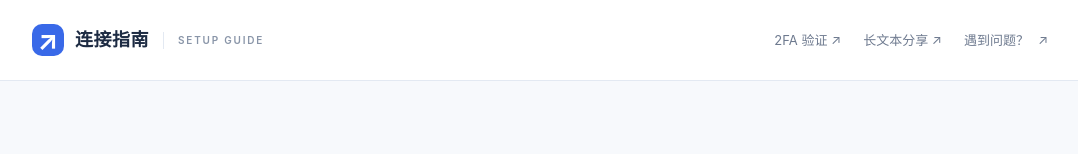
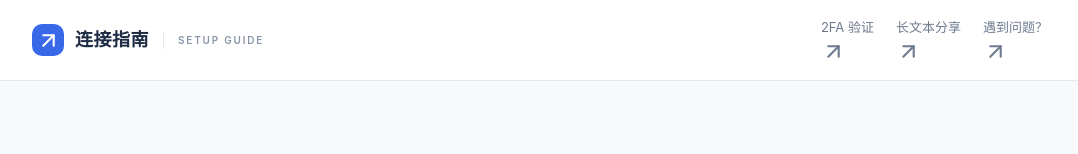
Before and after one commit to disda/vpn-install-guide, a Next.js app: page / in a window 1280 px wide. Shown: the top 154 px of the page, without its empty margins (100-1178 px from the left). Built offline with nearby package versions, Linux system fonts and the light colour scheme; no server answers.

Commit message:
style: 全量改用内联 SVG 图标，弃用字符图标

```diff
--- a/app/2fa/2fa.css
+++ b/app/2fa/2fa.css
@@ -441,15 +441,7 @@
   align-items: center;
   margin-top: 12px;
 }
-.tfa-search-row input {
-  flex: 1;
-  min-height: 36px;
-  border: 1px solid var(--line);
-  border-radius: 9px;
-  padding: 0 12px;
-  font-size: 13px;
-  min-width: 0;
-}
+
 .tfa-search-row .tfa-io-btn {
   margin-bottom: 0;
 }
@@ -524,3 +516,45 @@
 .tfa-recent-actions {
   gap: 2px;
 }
+
+/* SVG 图标对齐 */
+.tfa-tabs > button[role="tab"],
+.tfa-io-btn,
+.tfa-head-btn,
+.tfa-time {
+  display: inline-flex;
+  align-items: center;
+  gap: 5px;
+}
+.tfa-icon-btn svg,
+.tfa-action-icon svg {
+  display: block;
+}
+.tfa-search-wrap {
+  flex: 1;
+  position: relative;
+  display: flex;
+  min-width: 0;
+}
+.tfa-search-icon {
+  position: absolute;
+  left: 11px;
+  top: 50%;
+  transform: translateY(-50%);
+  color: var(--muted);
+  pointer-events: none;
+}
+.tfa-search-wrap input {
+  flex: 1;
+  min-height: 36px;
+  border: 1px solid var(--line);
+  border-radius: 9px;
+  padding: 0 12px 0 34px;
+  font-size: 13px;
+  min-width: 0;
+}
+.header-help {
+  display: inline-flex;
+  align-items: center;
+  gap: 4px;
+}
--- a/app/2fa/layout.tsx
+++ b/app/2fa/layout.tsx
@@ -1,5 +1,6 @@
 import type { Metadata } from "next";
 import Link from "next/link";
+import { IconArrowUpRight } from "@/components/icons";
 import "../text/text.css";
 import "./2fa.css";
 
@@ -21,12 +22,12 @@ export default function TwoFaLayout({
       <header className="site-header">
         <div className="header-inner">
           <Link className="brand" href="/">
-            <span className="brand-mark">↗</span>连接指南
+            <span className="brand-mark"><IconArrowUpRight size={19} /></span>连接指南
             <span className="brand-divider" />
             <span className="brand-caption">2FA TOOL</span>
           </Link>
           <Link className="header-help" href="/">
-            返回安装指南 ↗
+            返回安装指南 <IconArrowUpRight size={12} />
           </Link>
         </div>
       </header>
--- a/app/text/layout.tsx
+++ b/app/text/layout.tsx
@@ -1,5 +1,6 @@
 import type { Metadata } from "next";
 import Link from "next/link";
+import { IconArrowUpRight } from "@/components/icons";
 import "./text.css";
 
 export const metadata: Metadata = {
@@ -19,12 +20,12 @@ export default function TextLayout({
       <header className="site-header">
         <div className="header-inner">
           <Link className="brand" href="/">
-            <span className="brand-mark">↗</span>连接指南
+            <span className="brand-mark"><IconArrowUpRight size={19} /></span>连接指南
             <span className="brand-divider" />
             <span className="brand-caption">TEXT SHARE</span>
           </Link>
           <Link className="header-help" href="/">
-            返回安装指南 ↗
+            返回安装指南 <IconArrowUpRight size={12} />
           </Link>
         </div>
       </header>
--- a/components/guide-page.tsx
+++ b/components/guide-page.tsx
@@ -1,4 +1,5 @@
 "use client";
+import { IconArrowUpRight } from "@/components/icons";
 
 import { useState, type KeyboardEvent } from "react";
 import Link from "next/link";
@@ -116,19 +117,19 @@ export function GuidePage({
       <header className="site-header">
         <div className="header-inner">
           <Link className="brand" href="/" aria-label="连接指南首页">
-            <span className="brand-mark">↗</span>连接指南
+            <span className="brand-mark"><IconArrowUpRight size={19} /></span>连接指南
             <span className="brand-divider" />
             <span className="brand-caption">SETUP GUIDE</span>
           </Link>
           <div className="header-actions">
             <Link className="header-help" href="/2fa">
-              2FA 验证 ↗
+              2FA 验证 <IconArrowUpRight size={12} />
             </Link>
             <Link className="header-help" href="/text">
-              长文本分享 ↗
+              长文本分享 <IconArrowUpRight size={12} />
             </Link>
             <a className="header-help" href="#faq">
-              遇到问题？<span aria-hidden="true">↗</span>
+              遇到问题？<IconArrowUpRight size={12} />
             </a>
           </div>
         </div>
--- /dev/null
+++ b/components/icons.tsx
@@ -0,0 +1,171 @@
+// 内联 SVG 图标库：描边风格、继承 currentColor，全站替代字符图标（★↺⧉ 等）。
+import type { ReactNode } from "react";
+
+interface IconProps {
+  size?: number;
+  className?: string;
+}
+
+function Svg({
+  size = 16,
+  className,
+  filled = false,
+  children,
+}: IconProps & { filled?: boolean; children: ReactNode }) {
+  return (
+    <svg
+      width={size}
+      height={size}
+      viewBox="0 0 24 24"
+      fill={filled ? "currentColor" : "none"}
+      stroke="currentColor"
+      strokeWidth={2}
+      strokeLinecap="round"
+      strokeLinejoin="round"
+      aria-hidden="true"
+      focusable="false"
+      className={className}
+    >
+      {children}
+    </svg>
+  );
+}
+
+export function IconCopy(props: IconProps) {
+  return (
+    <Svg {...props}>
+      <rect x="9" y="9" width="13" height="13" rx="2" />
+      <path d="M5 15H4a2 2 0 0 1-2-2V4a2 2 0 0 1 2-2h9a2 2 0 0 1 2 2v1" />
+    </Svg>
+  );
+}
+
+export function IconCheck(props: IconProps) {
+  return (
+    <Svg {...props}>
+      <polyline points="20 6 9 17 4 12" />
+    </Svg>
+  );
+}
+
+export function IconPencil(props: IconProps) {
+  return (
+    <Svg {...props}>
+      <path d="M17 3a2.85 2.83 0 1 1 4 4L7.5 20.5 2 22l1.5-5.5Z" />
+      <path d="m15 5 4 4" />
+    </Svg>
+  );
+}
+
+export function IconTrash(props: IconProps) {
+  return (
+    <Svg {...props}>
+      <path d="M3 6h18" />
+      <path d="M19 6v14a2 2 0 0 1-2 2H7a2 2 0 0 1-2-2V6" />
+      <path d="M8 6V4a2 2 0 0 1 2-2h4a2 2 0 0 1 2 2v2" />
+      <line x1="10" y1="11" x2="10" y2="17" />
+      <line x1="14" y1="11" x2="14" y2="17" />
+    </Svg>
+  );
+}
+
+const STAR_PATH =
+  "M12 2.5l2.95 5.98 6.6.96-4.78 4.66 1.13 6.58L12 17.57l-5.9 3.1 1.13-6.57L2.45 9.44l6.6-.96L12 2.5z";
+
+export function IconStar(props: IconProps) {
+  return (
+    <Svg {...props}>
+      <path d={STAR_PATH} />
+    </Svg>
+  );
+}
+
+export function IconStarFilled(props: IconProps) {
+  return (
+    <Svg {...props} filled>
+      <path d={STAR_PATH} />
+    </Svg>
+  );
+}
+
+export function IconHistory(props: IconProps) {
+  return (
+    <Svg {...props}>
+      <path d="M3 12a9 9 0 1 0 9-9 9.75 9.75 0 0 0-6.74 2.74L3 8" />
+      <path d="M3 3v5h5" />
+      <path d="M12 7v5l4 2" />
+    </Svg>
+  );
+}
+
+export function IconClock(props: IconProps) {
+  return (
+    <Svg {...props}>
+      <circle cx="12" cy="12" r="10" />
+      <polyline points="12 6 12 12 16 14" />
+    </Svg>
+  );
+}
+
+export function IconUpload(props: IconProps) {
+  return (
+    <Svg {...props}>
+      <path d="M21 15v4a2 2 0 0 1-2 2H5a2 2 0 0 1-2-2v-4" />
+      <polyline points="17 8 12 3 7 8" />
+      <line x1="12" y1="3" x2="12" y2="15" />
+    </Svg>
+  );
+}
+
+export function IconDownload(props: IconProps) {
+  return (
+    <Svg {...props}>
+      <path d="M21 15v4a2 2 0 0 1-2 2H5a2 2 0 0 1-2-2v-4" />
+      <polyline points="7 10 12 15 17 10" />
+      <line x1="12" y1="15" x2="12" y2="3" />
+    </Svg>
+  );
+}
+
+export function IconSearch(props: IconProps) {
+  return (
+    <Svg {...props}>
+      <circle cx="11" cy="11" r="8" />
+      <line x1="21" y1="21" x2="16.65" y2="16.65" />
+    </Svg>
+  );
+}
+
+export function IconArrowUpRight(props: IconProps) {
+  return (
+    <Svg {...props}>
+      <line x1="7" y1="17" x2="17" y2="7" />
+      <polyline points="7 7 17 7 17 17" />
+    </Svg>
+  );
+}
+
+export function IconChevronUp(props: IconProps) {
+  return (
+    <Svg {...props}>
+      <polyline points="18 15 12 9 6 15" />
+    </Svg>
+  );
+}
+
+export function IconChevronDown(props: IconProps) {
+  return (
+    <Svg {...props}>
+      <polyline points="6 9 12 15 18 9" />
+    </Svg>
+  );
+}
+
+export function IconChevronsUpDown(props: IconProps) {
+  return (
+    <Svg {...props}>
+      <path d="m7 9 5-5 5 5" />
+      <path d="m7 15 5 5 5-5" />
+    </Svg>
+  );
+}
```
Also changed, not shown: components/two-fa-tool.tsx (+45 -22 lines).
